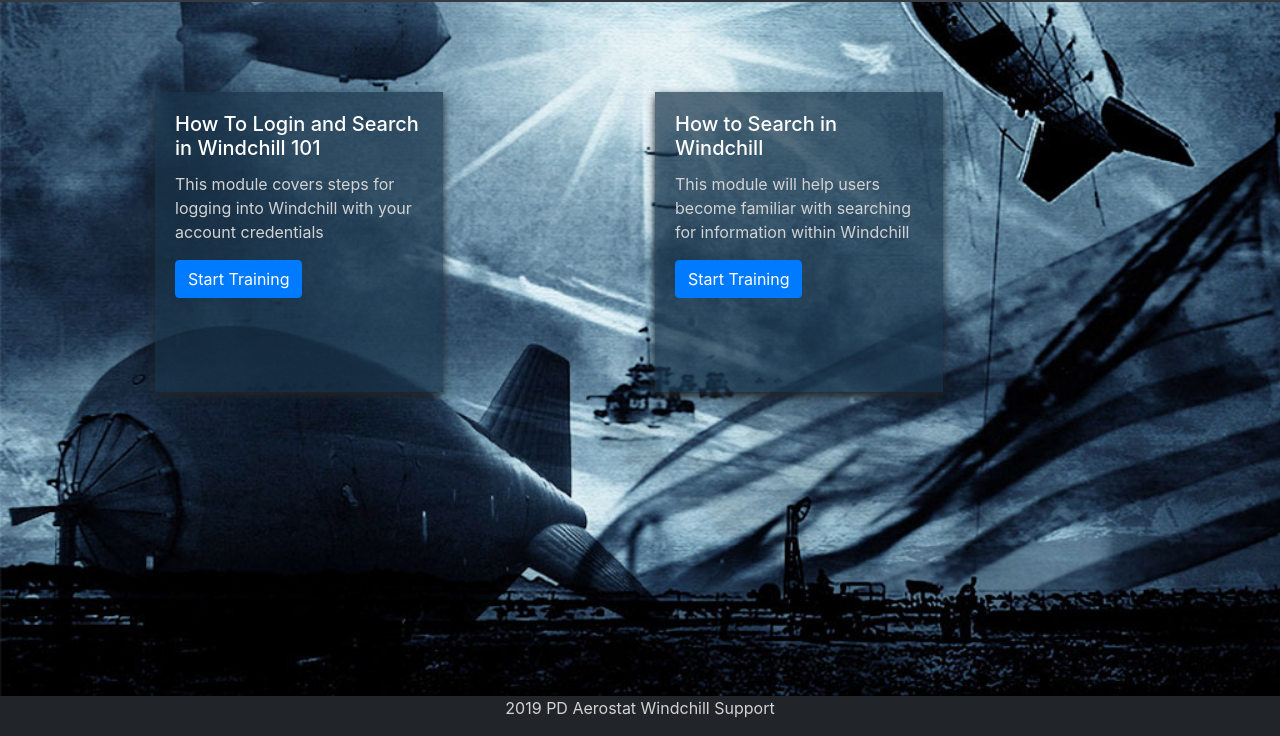
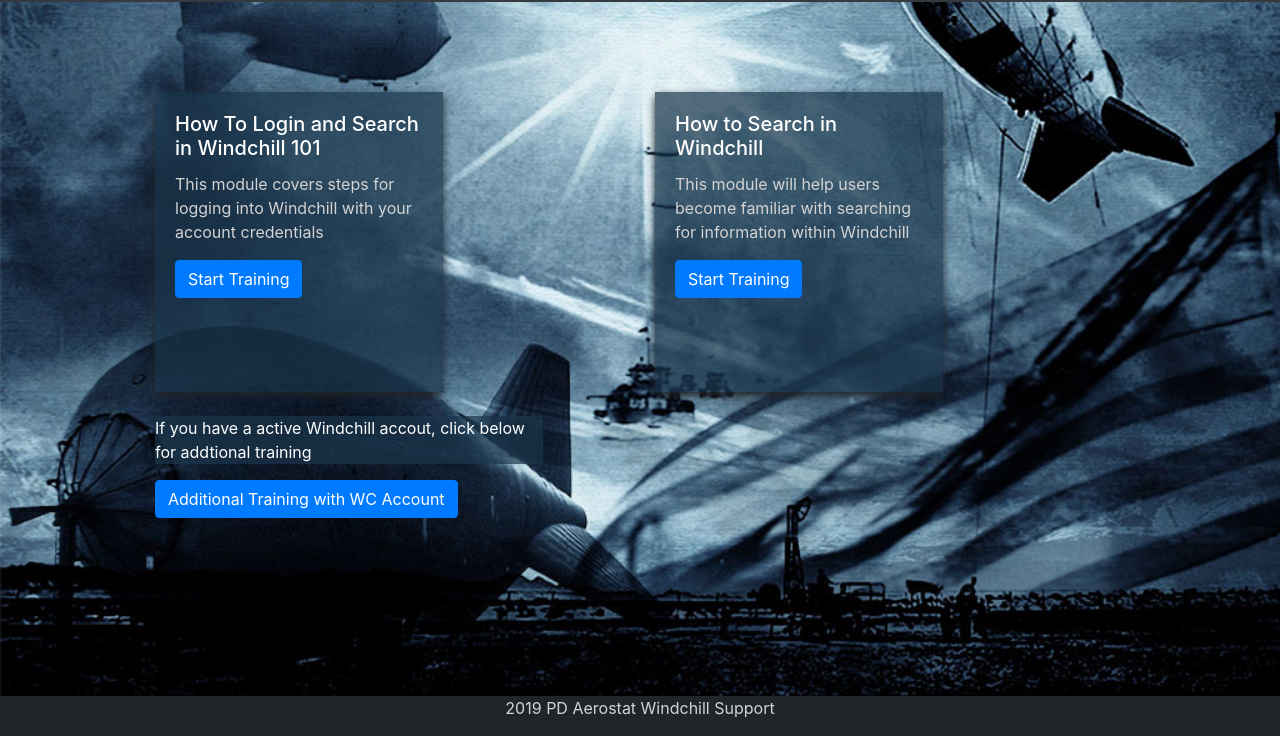
Before and after one commit to mvt3641/Windchilltest, a website: page public/training.html in a window 1280 px wide. Shown: the part 64-800 px from the top of the page. Drawn offline with nearby package versions, Linux system fonts and the light colour scheme.

Commit message:
added additional training button, need to add link

```diff
--- a/public/assets/css/styles.css
+++ b/public/assets/css/styles.css
@@ -129,6 +129,11 @@
   width: 400px; */
 }
 
+.button_training{
+  background-color: rgb(26,53,74,0.7);
+  color: #fff;
+  width:40%;
+}
 
 
 @media (hover: hover) {
--- a/public/training.html
+++ b/public/training.html
@@ -62,7 +62,9 @@
     </div>
     </div>
     <br>
-      <!-- <a href="#section2">Additional Powerpoint Resources</a> -->
+    <p class="button_training">If you have a active Windchill accout, click below for addtional training</p>
+    <a href="" class="btn btn-primary">Additional Training with WC Account</a>
+
 </div>
 
 
```
